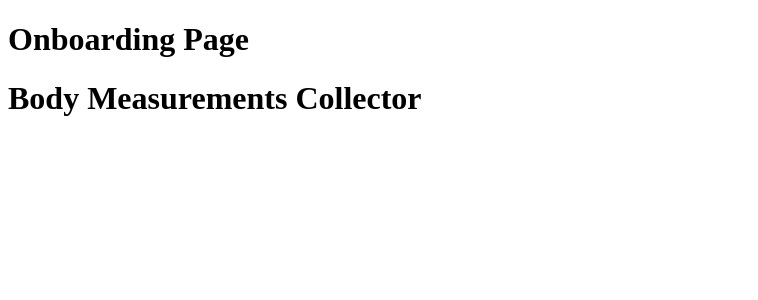
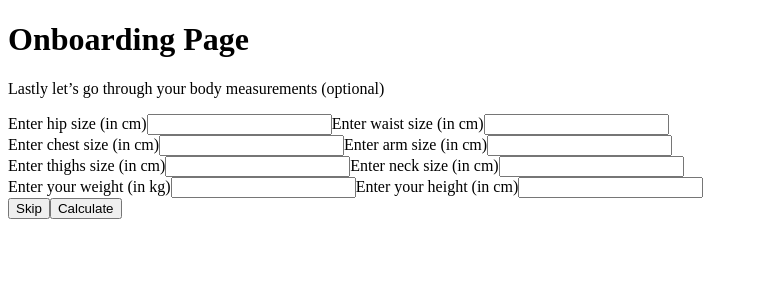
Before and after one commit to rahulbeyondcode/75-Hard-Tracker, a React (Vite) app in the folder frontend/: page /onboarding/body-measurements in a window 1280 px wide. Shown: the top 300 px of the page, without its empty margins (0-758 px from the left). Built offline with nearby package versions, Linux system fonts and the light colour scheme.

Commit message:
Body measurements page form elements added

```diff
--- a/frontend/src/components/onboarding/BodyMeasurementsCollector/index.tsx
+++ b/frontend/src/components/onboarding/BodyMeasurementsCollector/index.tsx
@@ -1,7 +1,38 @@
 const BodyMeasurementsCollector = () => {
   return (
     <div>
-      <h1>Body Measurements Collector</h1>
+      <p>Lastly let’s go through your body measurements (optional)</p>
+
+      <div>
+        <label htmlFor="hip">Enter hip size (in cm)</label>
+        <input />
+        <label htmlFor="waist">Enter waist size (in cm)</label>
+        <input />
+      </div>
+
+      <div>
+        <label htmlFor="chest">Enter chest size (in cm)</label>
+        <input />
+        <label htmlFor="arm">Enter arm size (in cm)</label>
+        <input />
+      </div>
+
+      <div>
+        <label htmlFor="thighs">Enter thighs size (in cm)</label>
+        <input />
+        <label htmlFor="neck">Enter neck size (in cm)</label>
+        <input />
+      </div>
+
+      <div>
+        <label htmlFor="weight">Enter your weight (in kg)</label>
+        <input />
+        <label htmlFor="height">Enter your height (in cm)</label>
+        <input />
+      </div>
+
+      <button>Skip</button>
+      <button>Calculate</button>
     </div>
   );
 };
```
